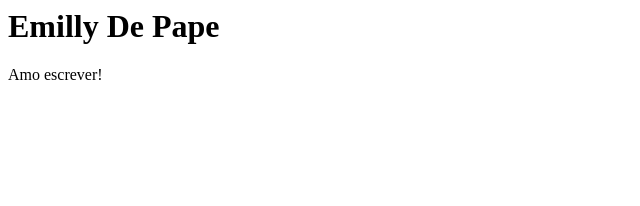
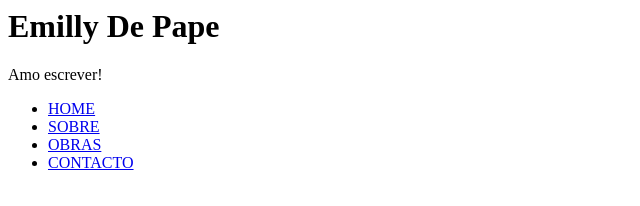
Before and after one commit to Emi-moon/25LabAppsHelloAula, a plain HTML site: page index.html in a window 1280 px wide. Shown: the whole page, without its empty margins (0-640 px from the left). Drawn offline with Linux system fonts and the light colour scheme.

Commit message:
Update index.html

```diff
--- a/index.html
+++ b/index.html
@@ -7,5 +7,27 @@
 <body>
     <h1>Emilly De Pape</h1>
     <p>Amo escrever!</p>
+    <ul>
+        <li>
+            <a href="home">
+                HOME
+            </a>
+        </li>
+        <li>
+            <a href="home">
+                SOBRE
+            </a>
+        </li>
+        <li>
+            <a href="home">
+                OBRAS
+            </a>
+        </li>
+        <li>
+            <a href="home">
+                CONTACTO
+            </a>
+        </li>
+    </ul>
 </body>
 </html>
```
